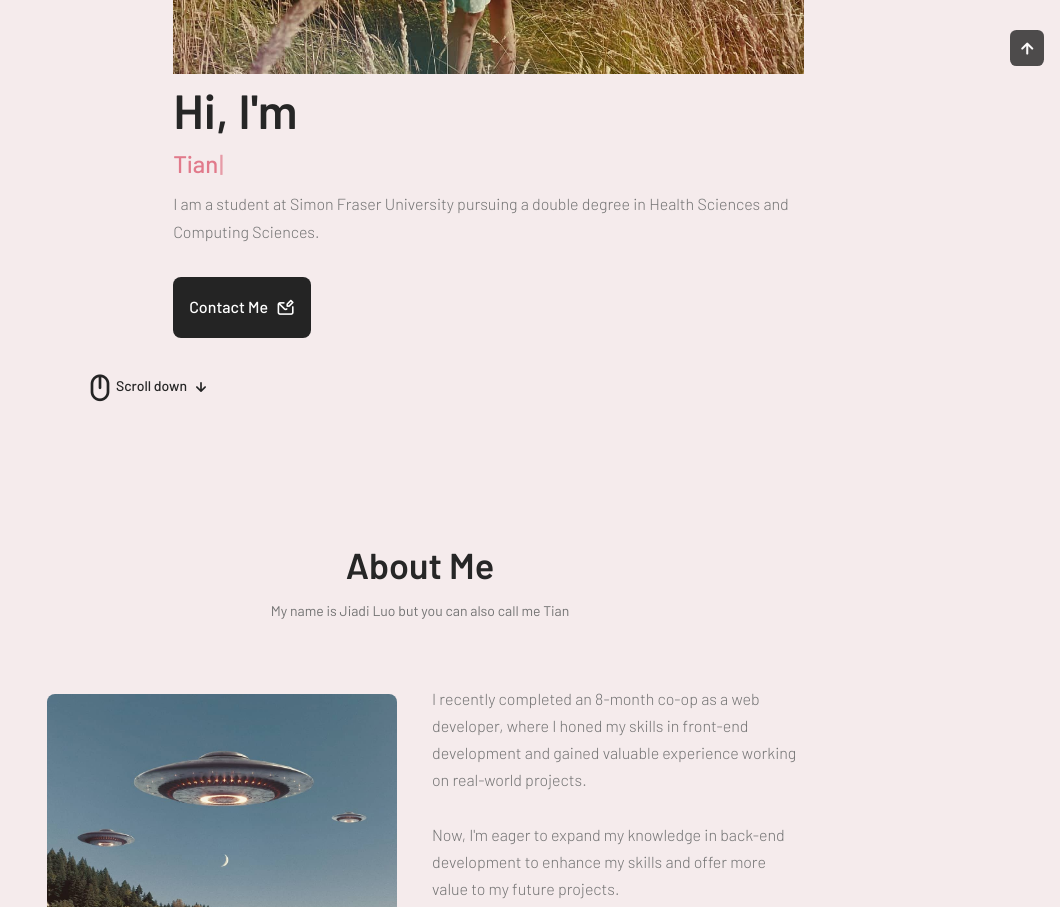
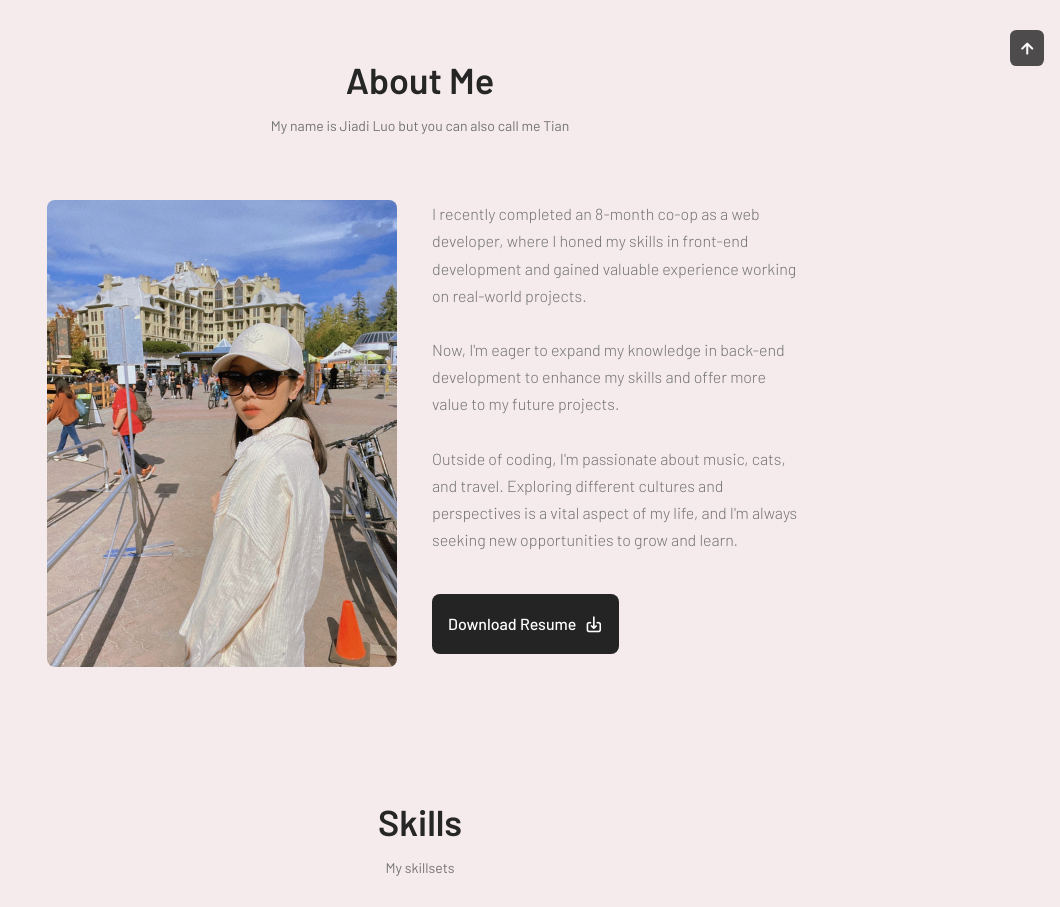
Before and after one commit to jiadil/portfolio-php, a PHP site: page / in a window 1280 px wide. Shown: the part 894-1801 px from the top of the page, without its empty margins (220-1280 px from the left). Run offline with PHP 8.4, Linux system fonts and the light colour scheme; some libraries are stand-ins or nearby versions.

Commit message:
change img

```diff
--- a/src/content/section-about.php
+++ b/src/content/section-about.php
@@ -4,7 +4,7 @@
     <span class="tl-section-subtitle">My name is Jiadi Luo but you can also call me Tian</span>
 
     <div class="tl-about-container tl-container tl-grid">
-        <img class="tl-about-image" src="images/IMG_0258.JPG" alt="">
+        <img class="tl-about-image" src="images/me.jpeg" alt="">
 
         <div class="tl-about-data">
             <p class="tl-about-description">
--- a/src/content/section-home.php
+++ b/src/content/section-home.php
@@ -11,7 +11,7 @@
             </div>
 
             <div class="tl-home-intro">
-                <img class="tl-home-intro-image" src="images/IMG_0258.JPG" alt="Italian Trulli">
+                <img class="tl-home-intro-image" src="images/home.jpeg">
                 <div class="tl-home-intro-text">
                     <h1 class="tl-home-intro-text-title">
                         Hi, I'm <div id="typewriter"></div>
--- a/src/index.php
+++ b/src/index.php
@@ -31,11 +31,11 @@
     <?php include("./content/main.php"); ?>
     <?php include("./content/footer.php"); ?>
 
+    <!--  Typewriter CSS Effect -->
+    <script src="https://unpkg.com/typewriter-effect@latest/dist/core.js"></script>
+
     <!-- Swiper JS -->
     <script src="https://unpkg.com/swiper/swiper-bundle.min.js"></script>
-
-    <!--  Typewriter CSS Effect -->
-    <script src="https://unpkg.com/typewriter-effect@latest/dist/core.js"></script>
 
     <!-- main.js -->
     <script src="js/main.js"></script>
```
Also changed, not shown: src/images/IMG_0258.JPG (deleted), src/images/me.jpeg (added), 1 other file.
